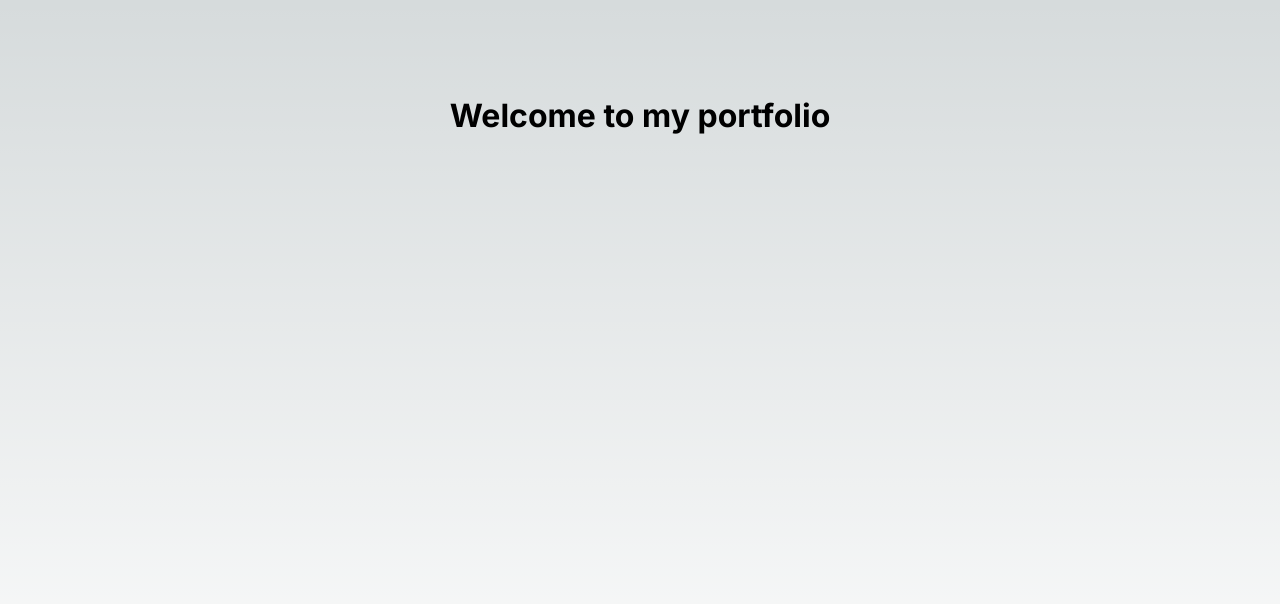
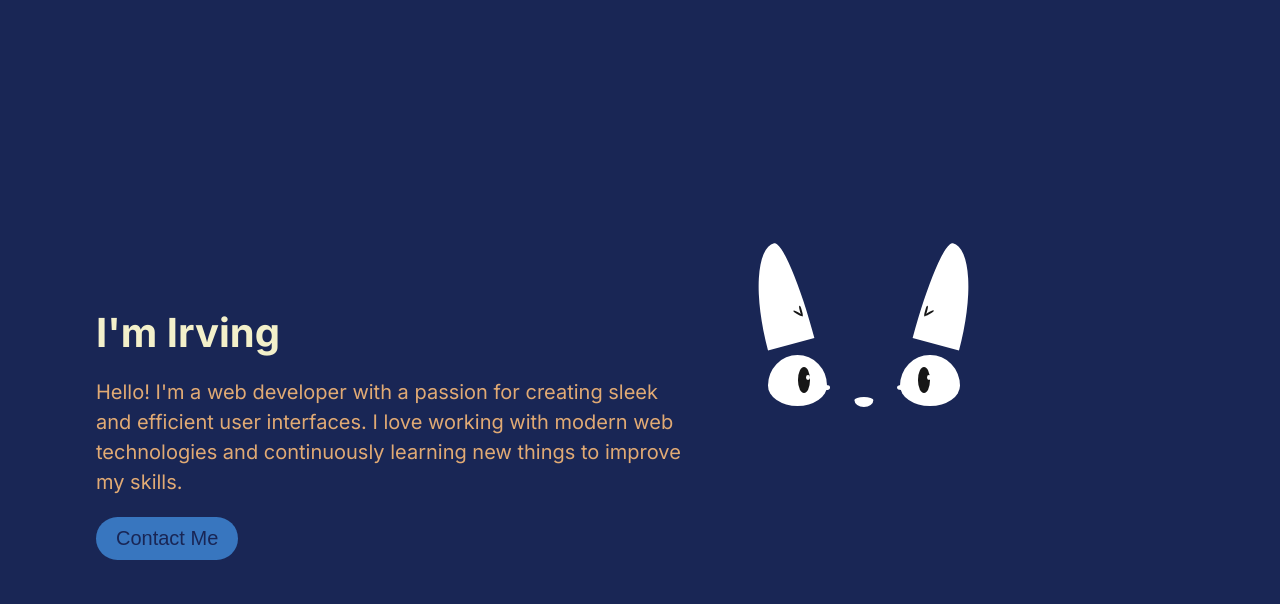
Before and after one commit to wwIrvingww/Proyecto3_Portfolio, a Next.js app in the folder portfolio/: page / in a window 1280 px wide. Shown: the top 604 px of the page. Built offline with nearby package versions, Linux system fonts and the light colour scheme.

Commit message:
welcome page added

```diff
--- a/portfolio/package.json
+++ b/portfolio/package.json
@@ -9,9 +9,10 @@
     "lint": "next lint"
   },
   "dependencies": {
+    "next": "14.2.3",
     "react": "^18",
     "react-dom": "^18",
-    "next": "14.2.3"
+    "react-type-animation": "^3.2.0"
   },
   "devDependencies": {
     "eslint": "^8",
--- a/portfolio/src/app/page.js
+++ b/portfolio/src/app/page.js
@@ -1,10 +1,11 @@
 import Image from "next/image";
+import Welcome from "../components/Welcome";
 import styles from "./page.module.css";
 
 export default function Home() {
   return (
     <main className={styles.main}>
-      <h1 className={styles.title}>Welcome to my portfolio</h1>
+      <Welcome />
     </main>
   );
 }
--- a/portfolio/src/app/page.module.css
+++ b/portfolio/src/app/page.module.css
@@ -5,6 +5,7 @@
   align-items: center;
   padding: 6rem;
   min-height: 100vh;
+  background-color: #192655;
 }
 
 .description {
--- /dev/null
+++ b/portfolio/src/components/Cat.jsx
@@ -0,0 +1,23 @@
+// Cat.jsx
+import React from 'react';
+import styles from '../styles/cat.module.css';
+
+const Cat = () => {
+  return (
+    <div className={styles.cat}>
+      <div className={`${styles.ear} ${styles['ear--left']}`}></div>
+      <div className={`${styles.ear} ${styles['ear--right']}`}></div>
+      <div className={styles.face}>
+        <div className={`${styles.eye} ${styles['eye--left']}`}>
+          <div className={styles['eye-pupil']}></div>
+        </div>
+        <div className={`${styles.eye} ${styles['eye--right']}`}>
+          <div className={styles['eye-pupil']}></div>
+        </div>
+        <div className={styles.muzzle}></div>
+      </div>
+    </div>
+  );
+};
+
+export default Cat;
--- /dev/null
+++ b/portfolio/src/components/Welcome.jsx
@@ -0,0 +1,23 @@
+import React from 'react'
+import styles from '../styles/welcome.module.css'
+import Cat from './Cat';
+
+
+const Welcome = () => {
+    return (
+        <>
+            <div className={styles.container}>
+              <h1 className={styles.title}>I'm Irving</h1>
+              <p className={styles.description}>
+                Hello! I'm a web developer with a passion for creating sleek and efficient user interfaces. I love working with modern web technologies and continuously learning new things to improve my skills.
+              </p>
+              <button className={styles.button}>Contact Me</button>
+            </div>
+            <div className={styles.cat}>
+                    <Cat />
+            </div>
+        </>
+      );
+}
+
+export default Welcome
--- /dev/null
+++ b/portfolio/src/styles/cat.module.css
@@ -0,0 +1,173 @@
+/* cat.module.css */
+.cat {
+    position: relative;
+    height: 170px;
+    width: 192.1px; /* 170px * 1.13 */
+  }
+
+  .ear {
+    position: absolute;
+    top: -30%;
+    height: 60%;
+    width: 25%;
+    background: #fff;
+  }
+
+  .ear::before,
+  .ear::after {
+    content: '';
+    position: absolute;
+    bottom: 24%;
+    height: 10%;
+    width: 5%;
+    border-radius: 50%;
+    background: #161616;
+  }
+
+  .ear::after {
+    transform-origin: 50% 100%;
+  }
+
+  .ear--left {
+    left: -7%;
+    border-radius: 70% 30% 0% 0% / 100% 100% 0% 0%;
+    transform: rotate(-15deg);
+  }
+
+  .ear--left::before,
+  .ear--left::after {
+    right: 10%;
+  }
+
+  .ear--left::after {
+    transform: rotate(-45deg);
+  }
+
+  .ear--right {
+    right: -7%;
+    border-radius: 30% 70% 0% 0% / 100% 100% 0% 0%;
+    transform: rotate(15deg);
+  }
+
+  .ear--right::before,
+  .ear--right::after {
+    left: 10%;
+  }
+
+  .ear--right::after {
+    transform: rotate(45deg);
+  }
+
+  .face {
+    position: absolute;
+    height: 100%;
+    width: 100%;
+    /* background: #161616; */
+    border-radius: 50%;
+  }
+
+  .eye {
+    position: absolute;
+    top: 35%;
+    height: 30%;
+    width: 31%;
+    background: #fff;
+    border-radius: 50% 50% 50% 50% / 60% 60% 40% 40%;
+  }
+
+  .eye::after {
+    content: '';
+    position: absolute;
+    top: 0;
+    left: 0;
+    height: 0;
+    width: 100%;
+    border-radius: 0 0 50% 50% / 0 0 40% 40%;
+    background: #fff;
+    animation: blink 4s infinite ease-in;
+  }
+
+  @keyframes blink {
+    0% { height: 0; }
+    90% { height: 0; }
+    92.5% { height: 100%; }
+    95% { height: 0; }
+    97.5% { height: 100%; }
+    100% { height: 0; }
+  }
+
+  .eye::before {
+    content: '';
+    position: absolute;
+    top: 60%;
+    height: 10%;
+    width: 15%;
+    background: #fff;
+    border-radius: 50%;
+  }
+
+  .eye--left {
+    left: 0;
+  }
+
+  .eye--left::before {
+    right: -5%;
+  }
+
+  .eye--right {
+    right: 0;
+  }
+
+  .eye--right::before {
+    left: -5%;
+  }
+
+  .eye-pupil {
+    position: absolute;
+    top: 25%;
+    height: 50%;
+    width: 20%;
+    background: #161616;
+    border-radius: 50%;
+    animation: look-around 4s infinite;
+  }
+
+  @keyframes look-around {
+    0% { transform: translate(0); }
+    5% { transform: translate(50%, -25%); }
+    10% { transform: translate(50%, -25%); }
+    15% { transform: translate(-100%, -25%); }
+    20% { transform: translate(-100%, -25%); }
+    25% { transform: translate(0, 0); }
+    100% { transform: translate(0, 0); }
+  }
+
+  .eye--left .eye-pupil {
+    right: 30%;
+  }
+
+  .eye--right .eye-pupil {
+    left: 30%;
+  }
+
+  .eye-pupil::after {
+    content: '';
+    position: absolute;
+    top: 30%;
+    right: -5%;
+    height: 20%;
+    width: 35%;
+    border-radius: 50%;
+    background: #fff;
+  }
+
+  .muzzle {
+    position: absolute;
+    top: 60%;
+    left: 50%;
+    height: 6%;
+    width: 10%;
+    background: #fff;
+    transform: translateX(-50%);
+    border-radius: 50% 50% 50% 50% / 30% 30% 70% 70%;
+  }
--- /dev/null
+++ b/portfolio/src/styles/welcome.module.css
@@ -0,0 +1,47 @@
+.container {
+    position: absolute;
+    bottom: 30vh;
+    text-align: left;
+    align-self: start;
+
+}
+
+.title {
+    font-size: 2.5rem;
+    color: #F3F0CA;
+    margin-bottom: 20px;
+}
+
+.description {
+    font-size: 1.25rem;
+    color: #E1AA74;
+    text-align: left;
+    max-width: 600px;
+    line-height: 1.5;
+}
+
+.button {
+    background-color: #3876BF;
+    color: #192655;
+    padding: 10px 20px;
+    border-radius: 45px;
+    font-size: 1.25rem;
+    margin-top: 20px;
+    text-decoration: none;
+    display: inline-block;
+    cursor: pointer;
+    border: none;
+}
+
+.button:hover {
+    background-color: #E1AA74; /* Nuevo color de fondo cuando se pasa el mouse por encima */
+    color: #192655; /* Nuevo color de texto cuando se pasa el mouse por encima */
+}
+
+.cat {
+    position: absolute;
+    bottom: calc(50% - 65px);
+    right: 25vw; /* Alineado a la derecha */
+    height: 170px;
+    width: 192.1px; /* 170px * 1.13 */
+}
```
Also changed, not shown: 1 other file (tests, documents, lock files or other folders).
